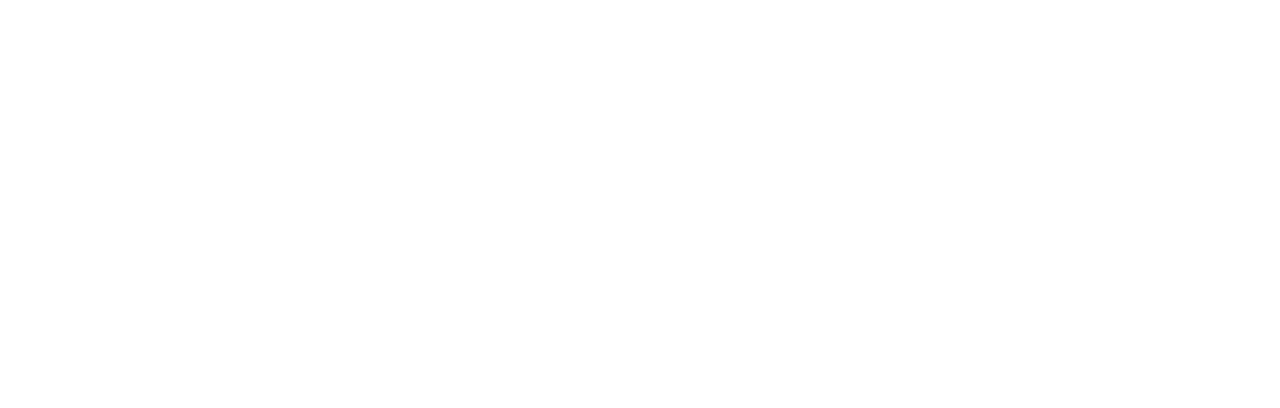
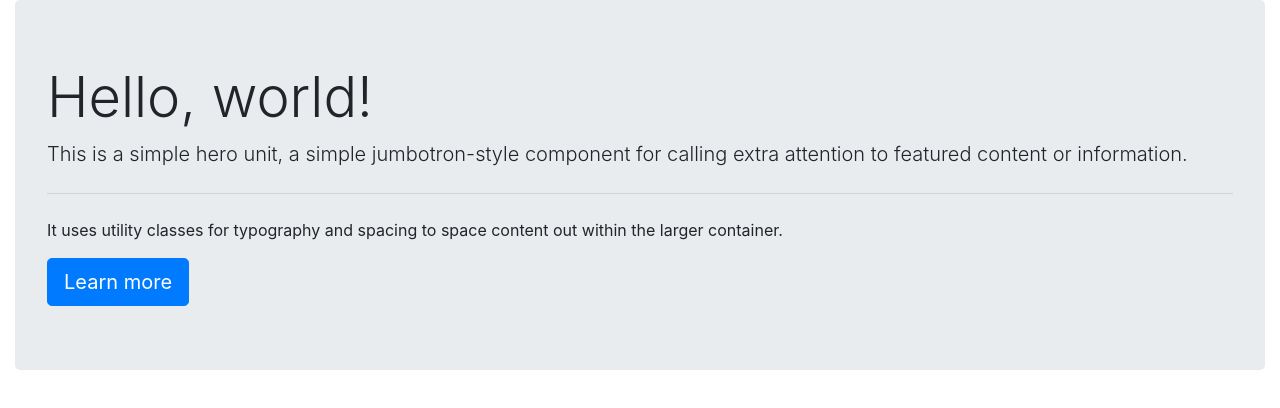
Before and after one commit to ycazeau/proTeam, a plain HTML site: page index.html in a window 1280 px wide. Drawn offline with nearby package versions, Linux system fonts and the light colour scheme.

Commit message:
Bootstrap Test

```diff
--- a/index.html
+++ b/index.html
@@ -3,9 +3,27 @@
 <head>
     <meta charset="UTF-8">
     <meta name="viewport" content="width=device-width, initial-scale=1.0">
+    <link rel="stylesheet" href="https://stackpath.bootstrapcdn.com/bootstrap/4.4.1/css/bootstrap.min.css" integrity="sha384-Vkoo8x4CGsO3+Hhxv8T/Q5PaXtkKtu6ug5TOeNV6gBiFeWPGFN9MuhOf23Q9Ifjh" crossorigin="anonymous">
     <title>Document</title>
 </head>
 <body>
+    <div class="container-fluid">
+        <div class="jumbotron">
+            <h1 class="display-4">Hello, world!</h1>
+            <p class="lead">This is a simple hero unit, a simple jumbotron-style component for calling extra attention to featured content or information.</p>
+            <hr class="my-4">
+            <p>It uses utility classes for typography and spacing to space content out within the larger container.</p>
+            <a class="btn btn-primary btn-lg" href="#" role="button">Learn more</a>
+          </div>
+    </div>
 
+
+
+
+    <!-- Optional JavaScript -->
+    <!-- jQuery first, then Popper.js, then Bootstrap JS -->
+    <script src="https://code.jquery.com/jquery-3.4.1.slim.min.js" integrity="sha384-J6qa4849blE2+poT4WnyKhv5vZF5SrPo0iEjwBvKU7imGFAV0wwj1yYfoRSJoZ+n" crossorigin="anonymous"></script>
+    <script src="https://cdn.jsdelivr.net/npm/popper.js@1.16.0/dist/umd/popper.min.js" integrity="sha384-Q6E9RHvbIyZFJoft+2mJbHaEWldlvI9IOYy5n3zV9zzTtmI3UksdQRVvoxMfooAo" crossorigin="anonymous"></script>
+    <script src="https://stackpath.bootstrapcdn.com/bootstrap/4.4.1/js/bootstrap.min.js" integrity="sha384-wfSDF2E50Y2D1uUdj0O3uMBJnjuUD4Ih7YwaYd1iqfktj0Uod8GCExl3Og8ifwB6" crossorigin="anonymous"></script>
 </body>
 </html>
```
